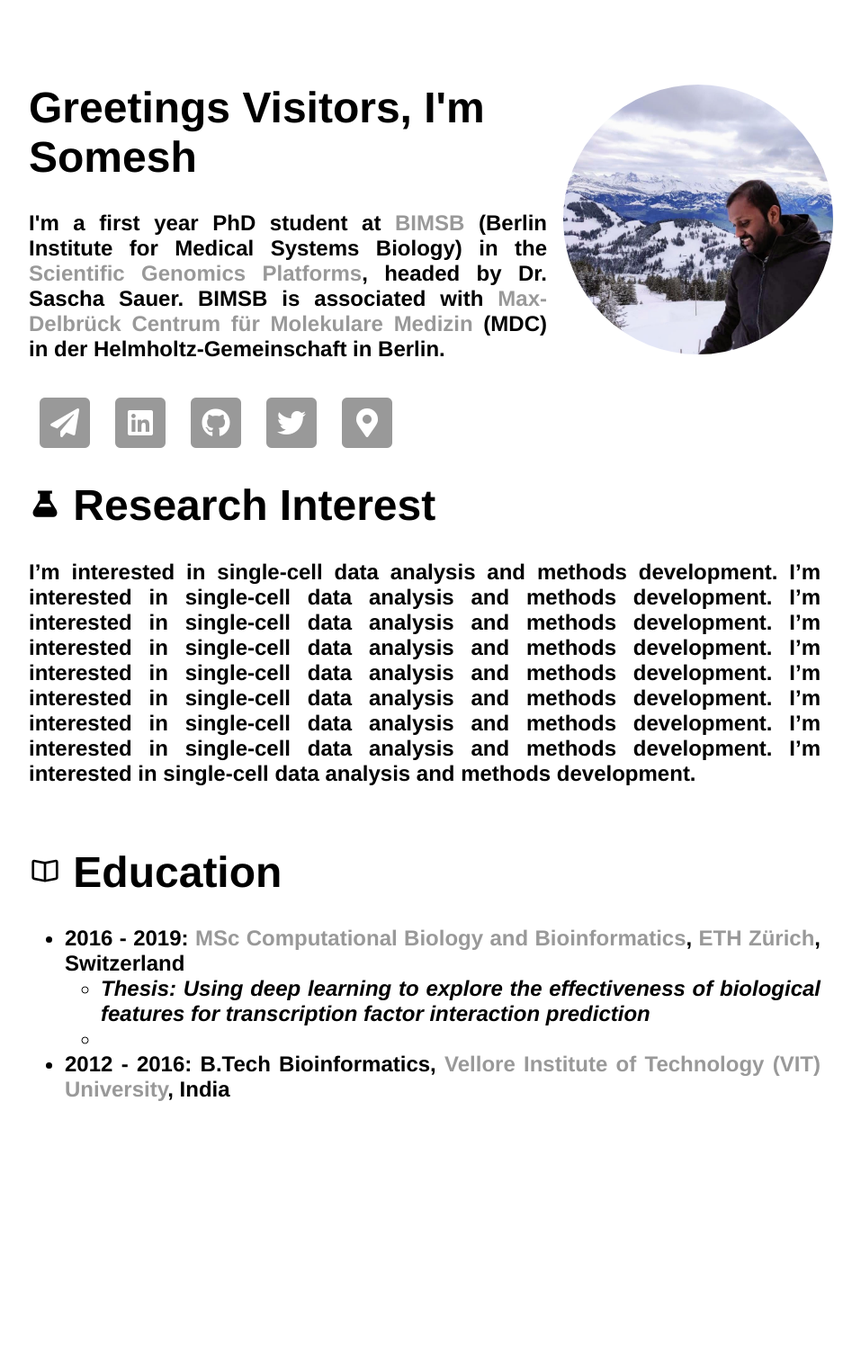
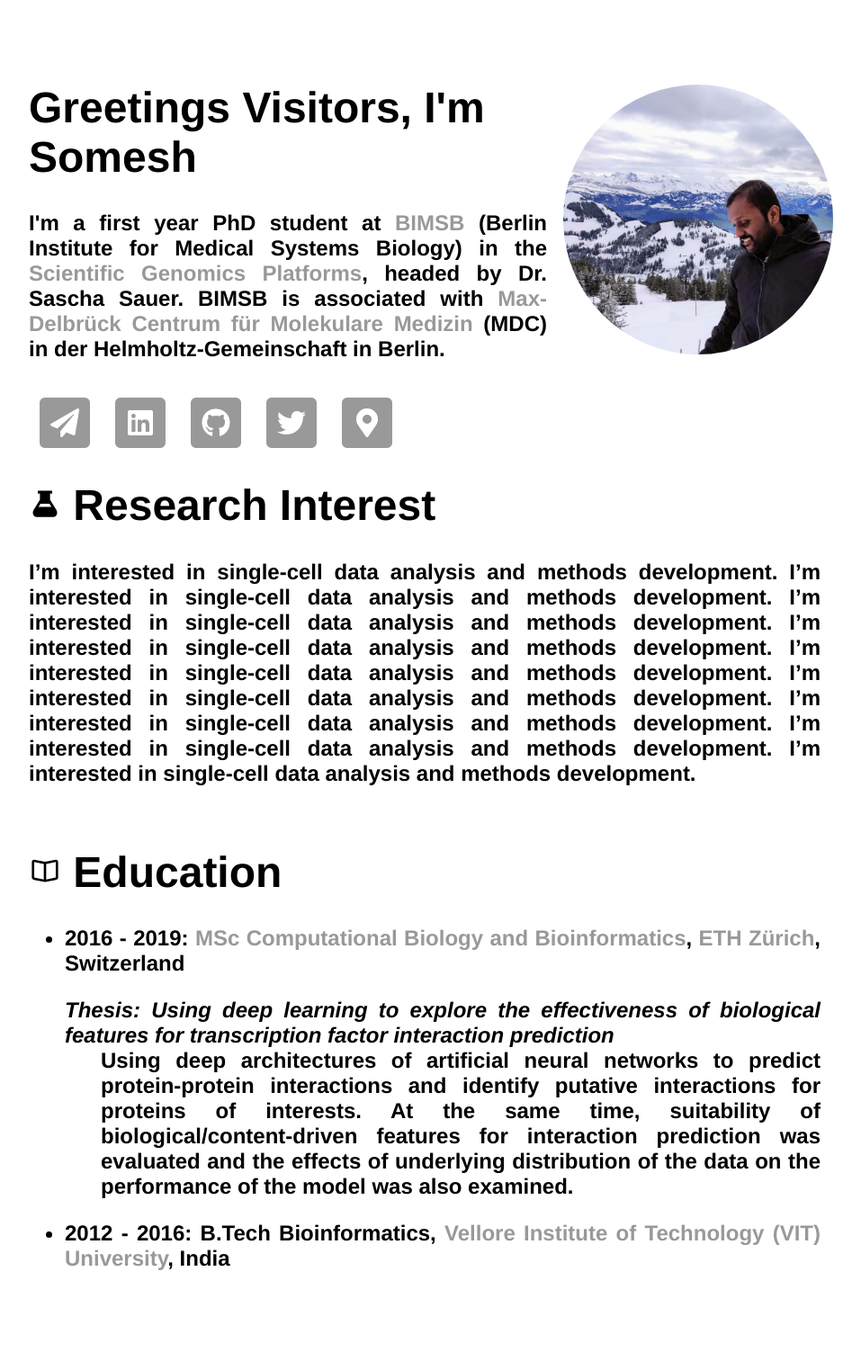
Before and after one commit to saisomesh2594/saisomesh2594.github.io, a Jekyll site: the page built from index.html, in a window 1280 px wide. Shown: the whole page at 90% size, without its empty margins (160-1117 px from the left). Built offline with Jekyll 4.4.1, drawn with Linux system fonts in a browser that asks for light colours; before the commit the page ends 1325 px from its top, so only the background shows below that.

Commit message:
add master thesis description

```diff
--- a/index.html
+++ b/index.html
@@ -82,11 +82,18 @@ title: Somesh Sai, Just Another Bioinformatician
 			<article><h2>
 				<ul style="list-style-type:disc;">
   				<li>2016 - 2019: <a href="https://cbb.ethz.ch/">MSc Computational Biology and Bioinformatics</a>, <a href="https://ethz.ch/en.html">ETH Zürich</a>, Switzerland</li>
-					<ul>
-						<li><i>Thesis: Using deep learning to explore the effectiveness of biological features
-for transcription factor interaction prediction</i></li>
-						<li></li>
-					</ul>
+					<dl>
+						<dt><i>Thesis: Using deep learning to explore the effectiveness of biological features
+for transcription factor interaction prediction</i></dt>
+						<dd>Using deep architectures of artificial neural networks to predict protein-protein
+interactions and identify putative interactions for proteins of interests. At
+the same time, suitability of biological/content-driven features for interaction
+prediction was evaluated and the effects of underlying distribution of the data
+on the performance of the model was also examined.
+						</dd>
+						<dt></dt>
+
+					</dl>
   				<li>2012 - 2016: B.Tech Bioinformatics, <a href="https://vit.ac.in/">Vellore Institute of Technology (VIT) University</a>, India</li>
 
 				</ul>
```
